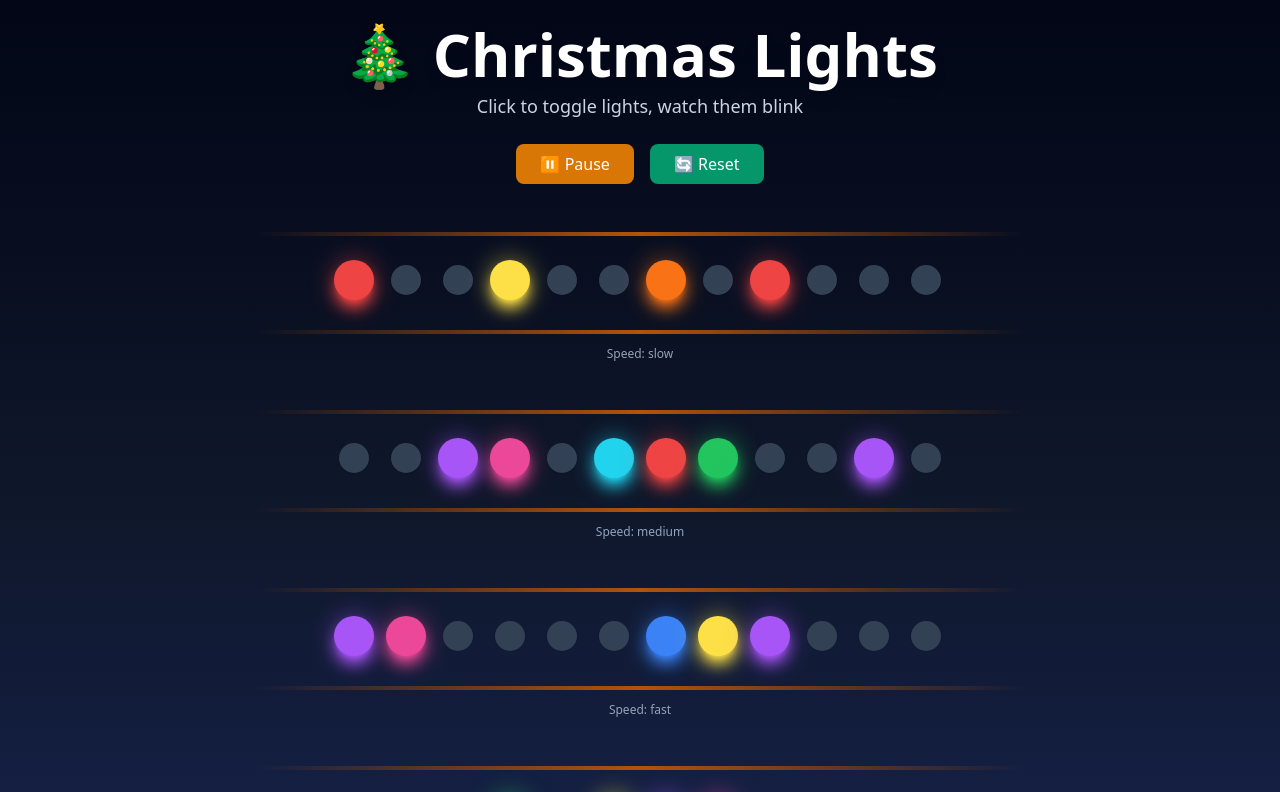
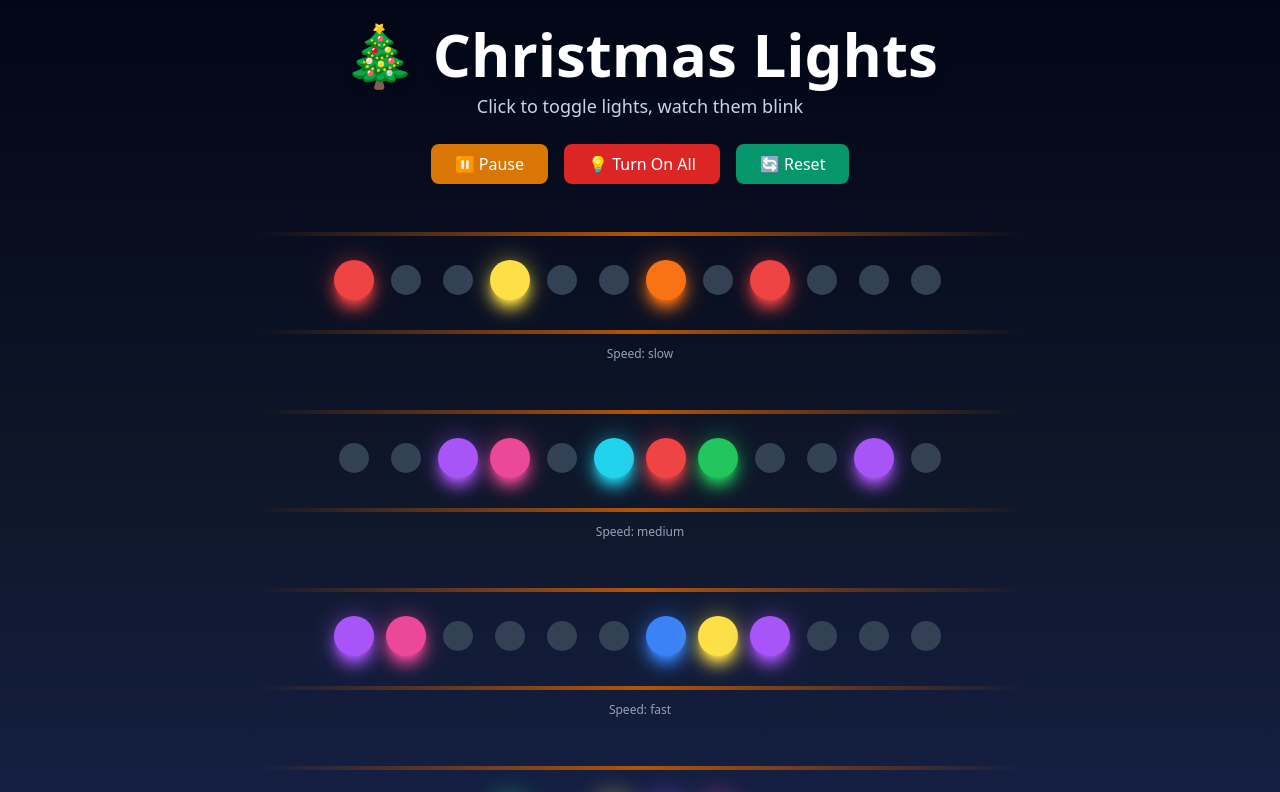
Before and after one commit to ecrent/app-ideas-showcase, a React (Vite) app in the folder apps/04-christmas-lights/: page / in a window 1280 px wide. Shown: the top 792 px of the page. Built offline with nearby package versions, Linux system fonts and the light colour scheme.

Commit message:
add interactive light toggling

```diff
--- a/apps/04-christmas-lights/src/App.tsx
+++ b/apps/04-christmas-lights/src/App.tsx
@@ -91,7 +91,6 @@ export default function App() {
   }, [])
 
   const resetLights = useCallback(() => {
-    const colors = ['red', 'green', 'blue', 'yellow', 'purple', 'pink', 'orange', 'cyan']
     setStrings(prev =>
       prev.map(s => ({
         ...s,
@@ -103,6 +102,20 @@ export default function App() {
       }))
     )
   }, [])
+
+  const allLightsOn = strings.every(s => s.lights.every(l => l.isOn))
+
+  const toggleAllLights = useCallback(() => {
+    setStrings(prev =>
+      prev.map(s => ({
+        ...s,
+        lights: s.lights.map(light => ({
+          ...light,
+          isOn: !allLightsOn,
+        })),
+      }))
+    )
+  }, [allLightsOn])
 
   const colorClasses: Record<string, string> = {
     red: 'bg-red-500 shadow-red-500',
@@ -120,12 +133,18 @@ export default function App() {
       <h1 className="text-6xl font-bold text-white mb-2 drop-shadow-lg">🎄 Christmas Lights</h1>
       <p className="text-slate-300 mb-6 text-lg">Click to toggle lights, watch them blink</p>
 
-      <div className="flex gap-4 mb-12">
+      <div className="flex gap-4 mb-12 flex-wrap justify-center">
         <button
           onClick={() => setPaused(!paused)}
           className="px-6 py-2 bg-amber-600 hover:bg-amber-700 text-white rounded-lg transition-colors font-medium"
         >
           {paused ? '▶ Resume' : '⏸ Pause'}
+        </button>
+        <button
+          onClick={toggleAllLights}
+          className="px-6 py-2 bg-red-600 hover:bg-red-700 text-white rounded-lg transition-colors font-medium"
+        >
+          {allLightsOn ? '💡 Turn Off All' : '💡 Turn On All'}
         </button>
         <button
           onClick={resetLights}
```
